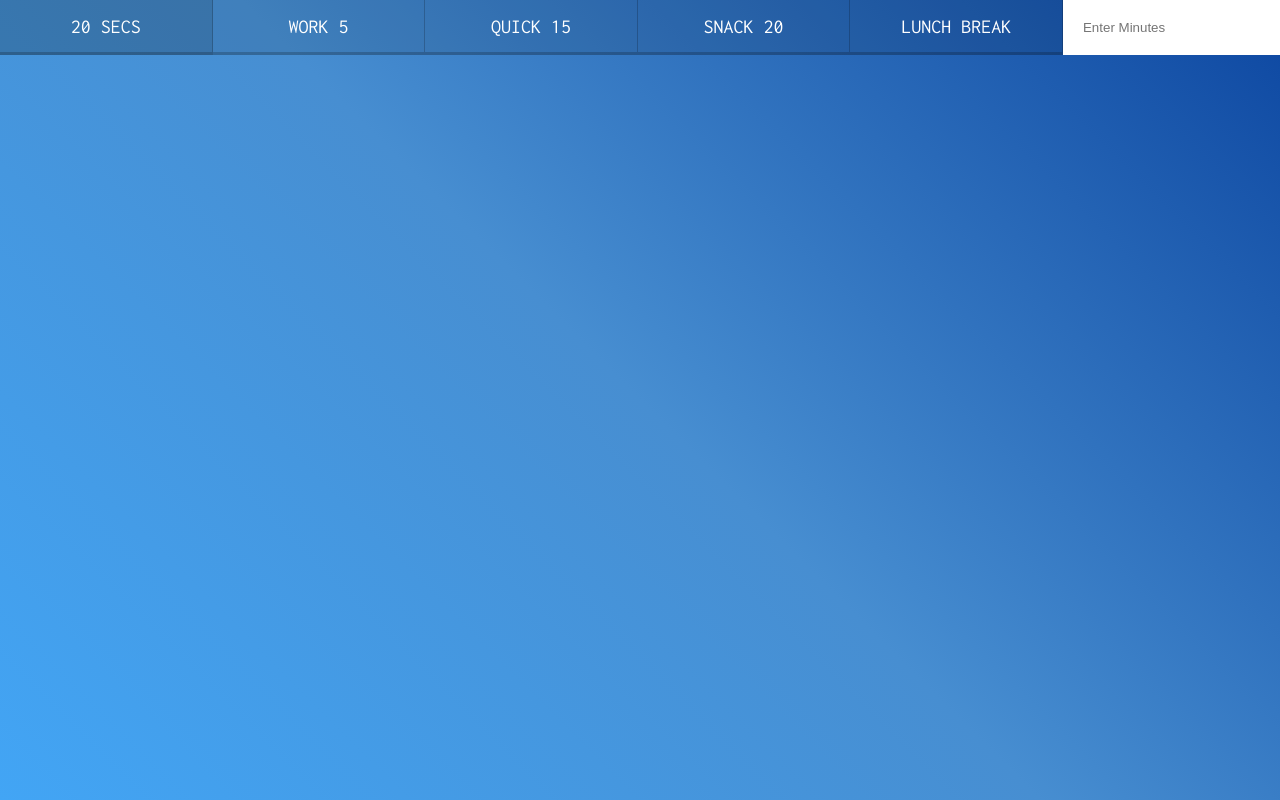
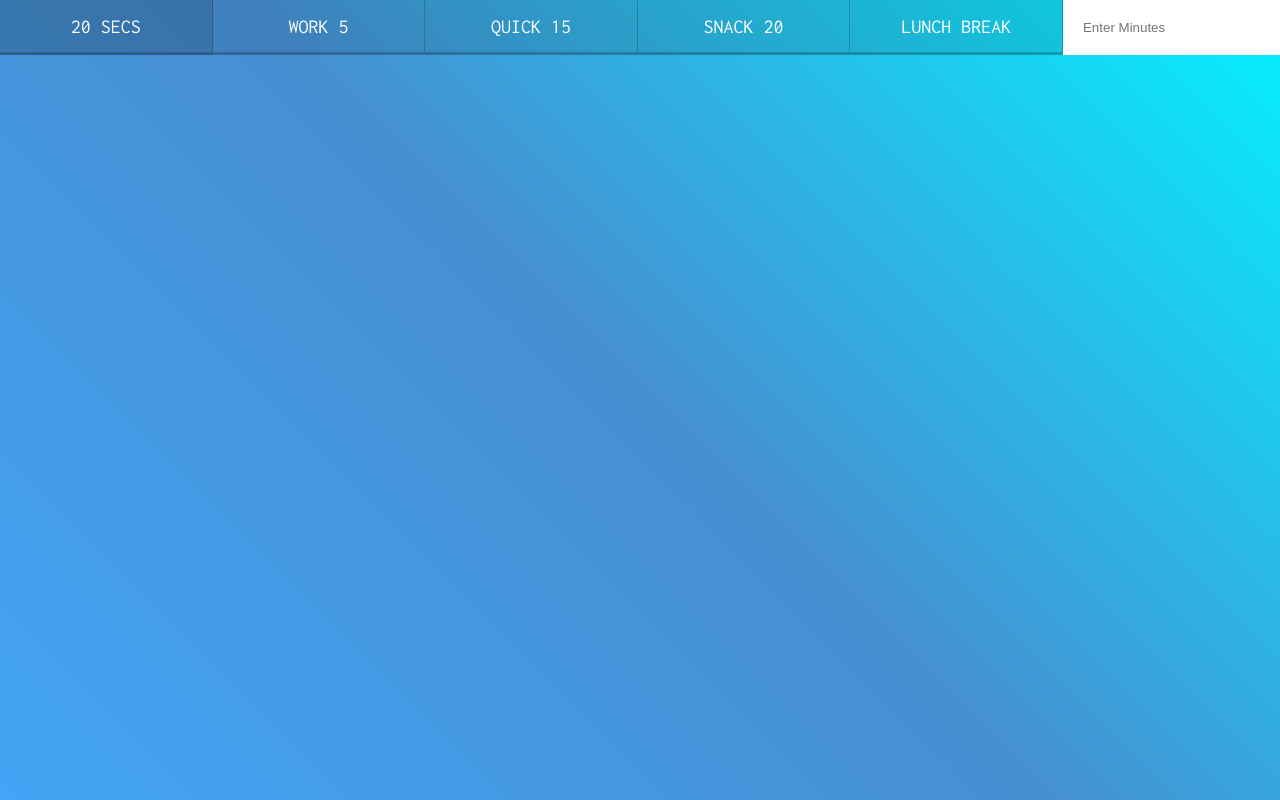
Before and after one commit to sanyam2301/JavaScript-challenges-30, a plain HTML site: page JS-CountdownTimer/index.html in a window 1280 px wide. Drawn offline with Linux system fonts and the light colour scheme.

Commit message:
changed color

```diff
--- a/JS-CountdownTimer/style.css
+++ b/JS-CountdownTimer/style.css
@@ -2,7 +2,7 @@ html {
     box-sizing: border-box;
     font-size: 10px;
     background: #8E24AA;
-    background: linear-gradient(45deg, #42a5f5 0%, #478ed1 50%, #0d47a1 100%);
+    background: linear-gradient(45deg, #42a5f5 0%, #478ed1 50%, #04f1ff 100%);
 }
 
 *,
```
